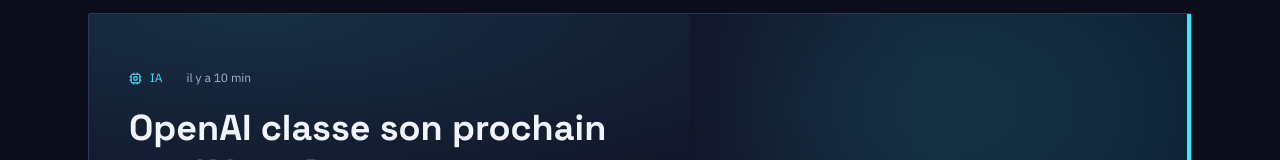
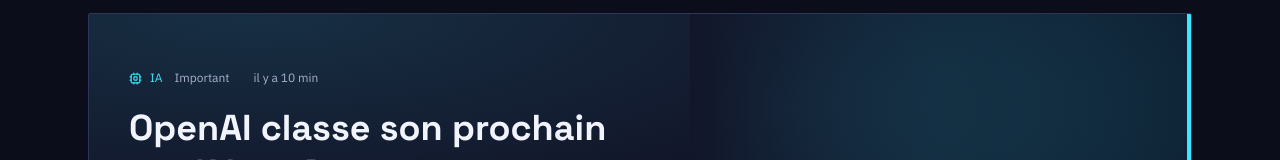
Before and after one commit to flemag/news-hub, a Next.js app: page / in a window 1280 px wide. Shown: the part 286-446 px from the top of the page. Built offline with nearby package versions, Linux system fonts and the light colour scheme.

Commit message:
Badge Dernière minute uniquement si article < 24h

```diff
--- a/components/ArticleCard.tsx
+++ b/components/ArticleCard.tsx
@@ -2,15 +2,28 @@
 
 import Link from "next/link";
 import { Article } from "@/lib/types";
-import { categorieAccent, formatFullDate, formatRelative } from "@/lib/dates";
+import {
+  categorieAccent,
+  formatFullDate,
+  formatRelative,
+  isWithinLast24h,
+} from "@/lib/dates";
 import { CATEGORY_ICON } from "@/lib/icons";
 import { resolveVignette } from "@/lib/vignettes";
 
-const urgenceLabel: Record<Article["urgence"], string> = {
-  normal: "",
-  important: "Important",
-  breaking: "Dernière minute",
-};
+function urgenceDisplay(article: Article): { label: string; className: string } | null {
+  if (article.urgence === "breaking" && isWithinLast24h(article.date)) {
+    return { label: "Dernière minute", className: "text-amber" };
+  }
+  if (article.urgence === "breaking") {
+    // Vieux breaking : afficher comme important, pas dernière minute
+    return { label: "Important", className: "text-muted" };
+  }
+  if (article.urgence === "important") {
+    return { label: "Important", className: "text-muted" };
+  }
+  return null;
+}
 
 export default function ArticleCard({
   article,
@@ -22,8 +35,8 @@
   const accent = categorieAccent(article.categorie);
   const Icon = CATEGORY_ICON[article.categorie];
   const vignette = resolveVignette(article.categorie, article.image);
+  const urg = urgenceDisplay(article);
 
-  /* ——— Carte « dernières 24h » (carousel) ——— */
   if (featured) {
     const content = (
       <article
@@ -47,15 +60,7 @@
           <div className="flex items-center gap-1.5 text-[11px] md:text-xs">
             <Icon size={12} style={{ color: accent }} aria-hidden />
             <span style={{ color: accent }}>{article.categorie}</span>
-            {article.urgence !== "normal" && (
-              <span
-                className={
-                  article.urgence === "breaking" ? "text-amber" : "text-muted"
-                }
-              >
-                {urgenceLabel[article.urgence]}
-              </span>
-            )}
+            {urg && <span className={urg.className}>{urg.label}</span>}
             <span
               className="text-muted ml-auto"
               title={formatFullDate(article.date)}
@@ -86,12 +91,8 @@
     );
   }
 
-  /* ——— Carte flux : horizontal mobile, vertical desktop ——— */
   const content = (
-    <article
-      className="group flex flex-row md:flex-col rounded-sm border border-line bg-panel overflow-hidden h-full hover:border-white/20 transition-colors"
-    >
-      {/* Vignette : bandeau vertical à gauche sur mobile */}
+    <article className="group flex flex-row md:flex-col rounded-sm border border-line bg-panel overflow-hidden h-full hover:border-white/20 transition-colors">
       <div className="relative w-[104px] sm:w-[120px] shrink-0 md:w-full md:aspect-[16/9] overflow-hidden bg-[#0B1224]">
         {/* eslint-disable-next-line @next/next/no-img-element */}
         <img
@@ -113,15 +114,7 @@
           <span className="truncate" style={{ color: accent }}>
             {article.categorie}
           </span>
-          {article.urgence !== "normal" && (
-            <span
-              className={
-                article.urgence === "breaking" ? "text-amber" : "text-muted"
-              }
-            >
-              {urgenceLabel[article.urgence]}
-            </span>
-          )}
+          {urg && <span className={urg.className}>{urg.label}</span>}
           <span
             className="text-muted ml-auto shrink-0"
             title={formatFullDate(article.date)}
--- a/components/Hero.tsx
+++ b/components/Hero.tsx
@@ -2,7 +2,7 @@
 
 import Link from "next/link";
 import { Article } from "@/lib/types";
-import { categorieAccent, formatRelative } from "@/lib/dates";
+import { categorieAccent, formatRelative, isWithinLast24h } from "@/lib/dates";
 import { CATEGORY_ICON } from "@/lib/icons";
 import { resolveVignette } from "@/lib/vignettes";
 
@@ -10,6 +10,8 @@
   const accent = categorieAccent(article.categorie);
   const Icon = CATEGORY_ICON[article.categorie];
   const vignette = resolveVignette(article.categorie, article.image);
+  const showBreaking =
+    article.urgence === "breaking" && isWithinLast24h(article.date);
 
   return (
     <Link
@@ -24,10 +26,13 @@
           <div className="flex items-center gap-2 mb-3 md:mb-5 text-[11px] sm:text-xs">
             <Icon size={13} style={{ color: accent }} aria-hidden />
             <span style={{ color: accent }}>{article.categorie}</span>
-            {article.urgence === "breaking" && (
+            {showBreaking && (
               <span className="ml-1 px-1.5 py-0.5 rounded-sm bg-amber/15 text-amber tracking-wide text-[10px] sm:text-xs">
                 Dernière minute
               </span>
+            )}
+            {!showBreaking && article.urgence === "important" && isWithinLast24h(article.date) && (
+              <span className="ml-1 text-muted">Important</span>
             )}
             <span className="text-muted ml-auto md:ml-4">
               {formatRelative(article.date)}
```
